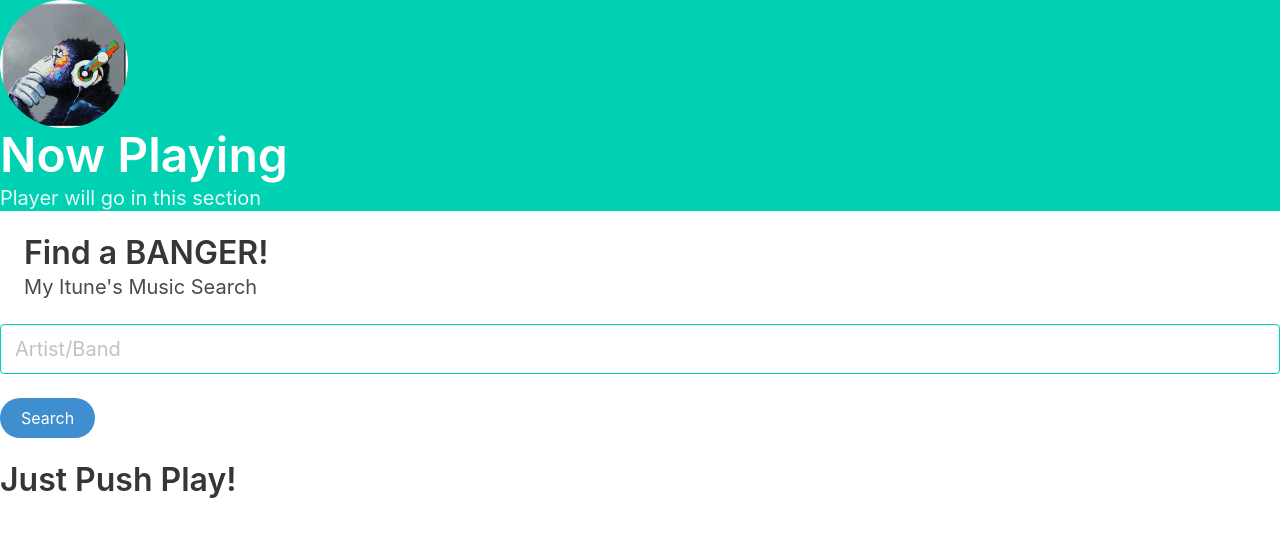
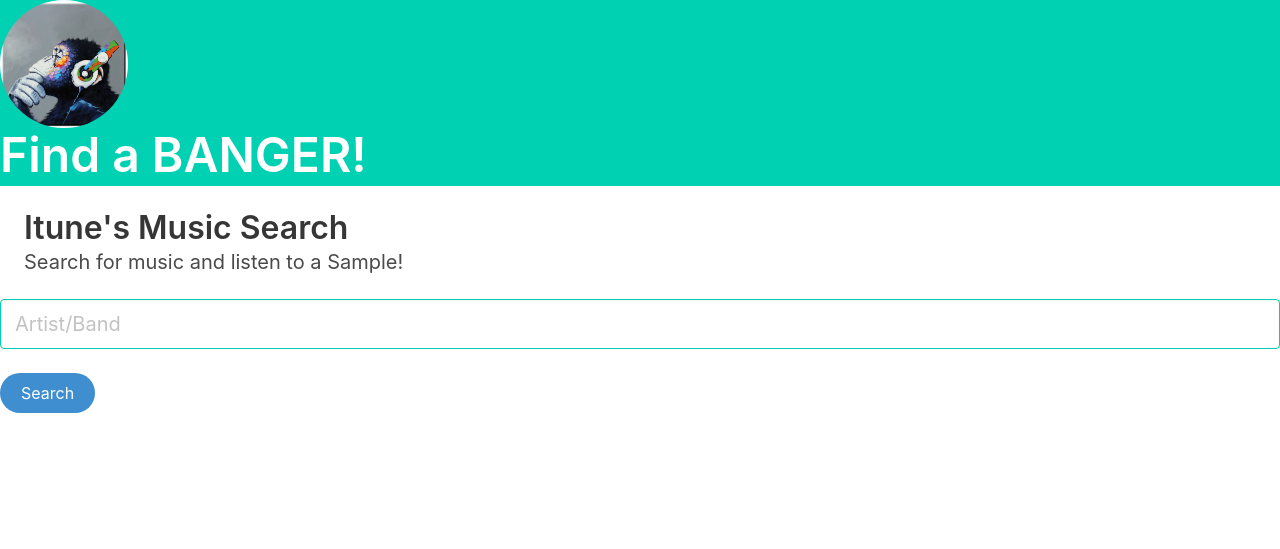
Before and after one commit to Momentum-Team-10/itunes-search-app-jcjudkins, a website: page index.html in a window 1280 px wide. Drawn offline with nearby package versions, Linux system fonts and the light colour scheme.

Commit message:
fixed columns

```diff
--- a/index.html
+++ b/index.html
@@ -8,25 +8,26 @@
   <link rel="stylesheet" href="https://cdn.jsdelivr.net/npm/bulma@0.9.3/css/bulma.min.css">
   <title>My Music Search</title>
   <style>
-  </style>
+    /* body {background-color: powderblue;} */
+
+    </style>
 </head>
 <body>
   <section class="hero is-primary is-small">
     <figure class="image is-128x128">
       <img class="is-rounded" src="headphones.jpg">
     </figure>
-    <h1 class="title is-size-1">Now Playing</h1>
+    <h1 class="title is-size-1">Find a BANGER!</h1>
     <h2 class="subtitle" id="audioPlayer">
-      Player will go in this section
     </h2>
   </section>
   <section class="hero is-small">
     <div class="hero-body">
       <p class="title">
-        Find a BANGER!
+        Itune's Music Search
       </p>
       <p class="subtitle">
-        My Itune's Music Search
+        Search for music and listen to a Sample!
       </p>
     </div>
   </section>
@@ -43,12 +44,10 @@
   </div>
 </form>
   <br>
-  <section class="content">
-    <h1 class="title">Just Push Play!</h1>
-    <div class="column card-content" id="result">
+    <div class="columns is-multiline is-centered is-flex-wrap-wrap" id="result">
 
       <!-- The magical tile element! -->
     </div>
-  </section>
+
   </body>
 </html>
--- a/main.js
+++ b/main.js
@@ -22,10 +22,10 @@
 [x] Display results without refreshing page (preventDefault)
 [x] Results should include song details. TITLE is required.
     -Consider Artist name, album title, album image, and release date
-[] Restrict the number of results? Is there a way to find top 10? Needs a NULL response if nothing.
+[x] Restrict the number of results? Is there a way to find top 10? Needs a NULL response if nothing.
 [] Should handle if error comes back (not in 200 range) needs to show the user if there is an error.
-[] Allow user to click on song to play preview.
-[] Should be nicely sytled. User experience needs to be considered. (Easy to interact)
+[x] Allow user to click on song to play preview.
+[x] Should be nicely sytled. User experience needs to be considered. (Easy to interact)
 */
 const url = `https://itunes.apple.com/search?term=`;
 const searchLimit = '&limit=25';
@@ -59,7 +59,7 @@
         .then((data) => {
             for (let item of data.results) {
                 result.innerHTML +=
-                `<div class="content">
+                `<div class="box">
                 <img src= ${item.artworkUrl100}>
                 <div>Artist: ${item.artistName}</div>
                 <div>Song: ${item.trackName}</div>
```
